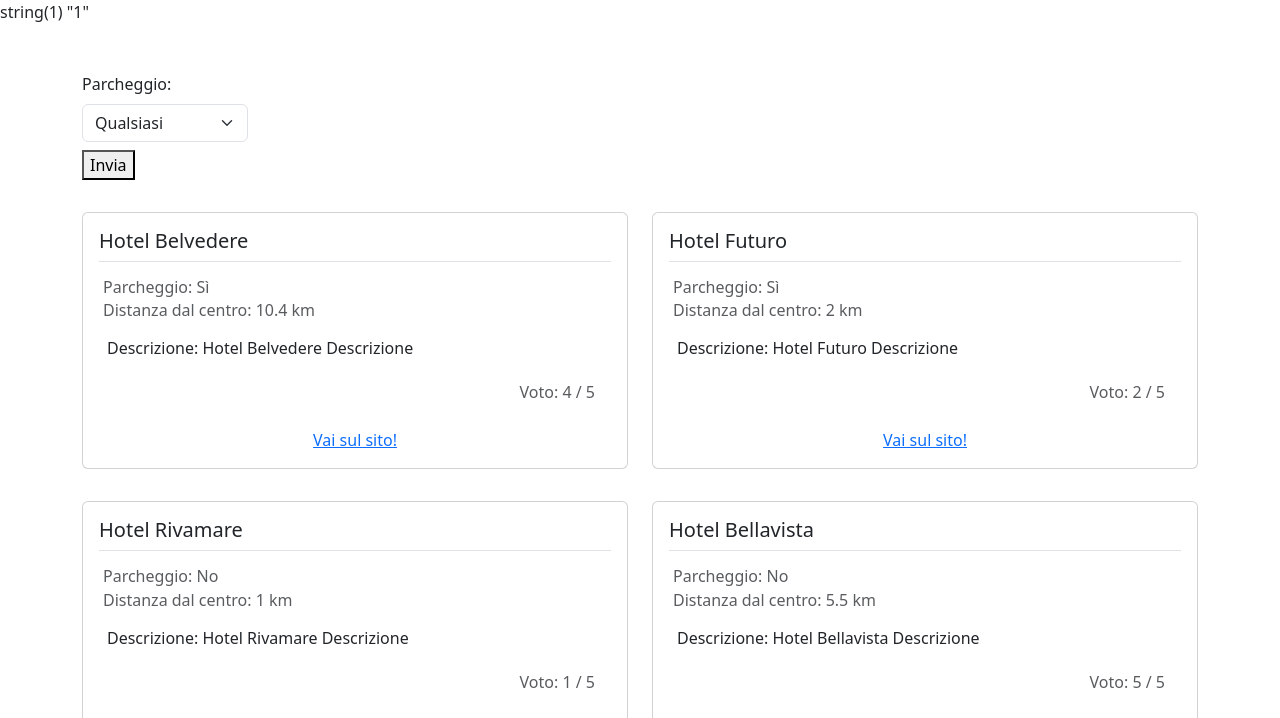
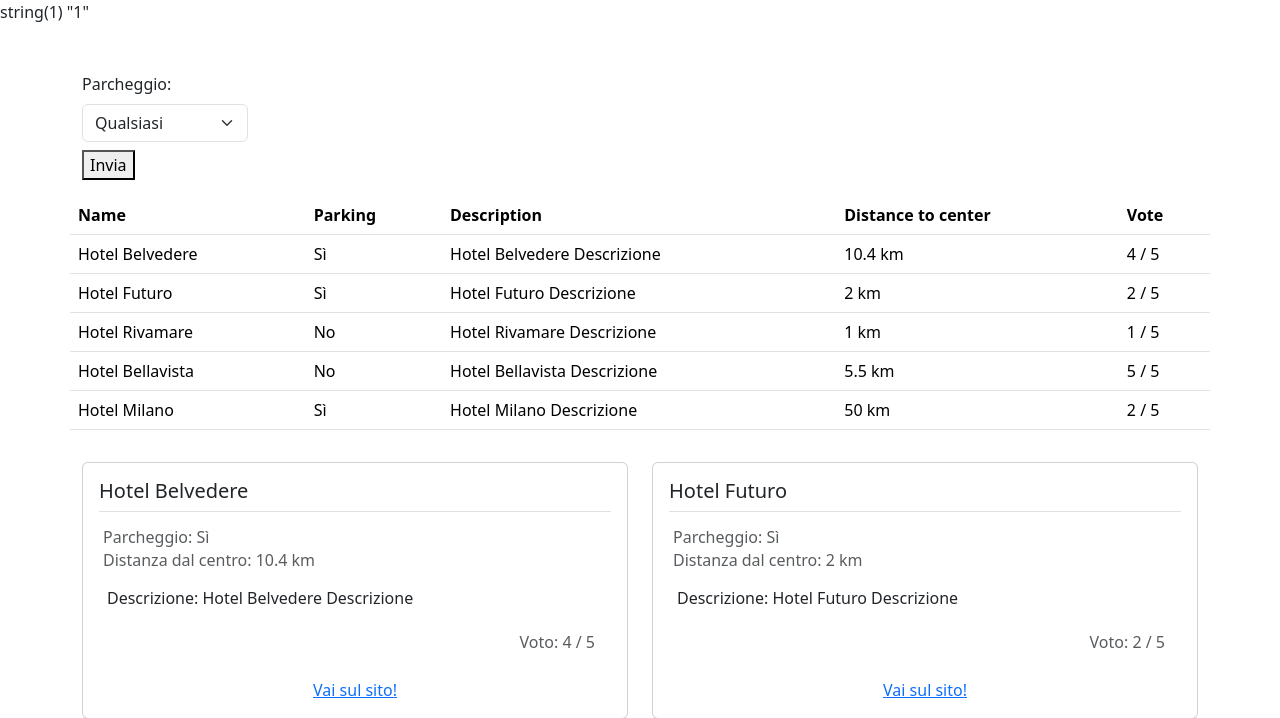
Before and after one commit to alessandrodaniello105/php-hotel, a PHP site: page /?parking=1 in a window 1280 px wide. Shown: the top 718 px of the page. Run offline with PHP 8.4, Linux system fonts and the light colour scheme.

Commit message:
[add]: hotels infos in table

```diff
--- a/index.php
+++ b/index.php
@@ -90,6 +90,31 @@
 
     <div class="row justify-content-center">
 
+    <table class="table">
+      <thead>
+        <tr>
+          <th scope="col">Name</th>
+          <th scope="col">Parking</th>
+          <th scope="col">Description</th>
+          <th scope="col">Distance to center</th>
+          <th scope="col">Vote</th>
+        </tr>
+      </thead>
+      <tbody>
+
+        <?php foreach ($hotels as $hotel): ?>
+        <tr>
+          <td><?php echo $hotel['name'] ?></td>
+          <td><?php echo ($hotel['parking'])? 'Sì' : 'No' ?></td>
+          <td><?php echo $hotel['description'] ?></td>
+          <td><?php echo $hotel['distance_to_center'] ?> km</td>
+          <td><?php echo $hotel['vote'] ?> / 5</td>
+        </tr>
+        <?php endforeach; ?>
+
+      </tbody>
+    </table>
+
       <?php foreach ($hotels as $hotel): ?>
       <div class="col-6">
 
```
